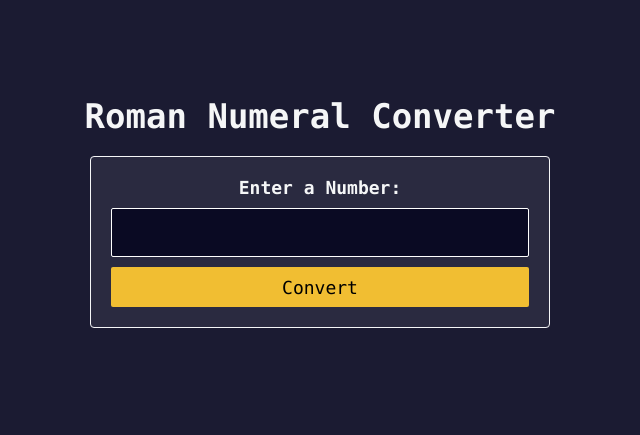
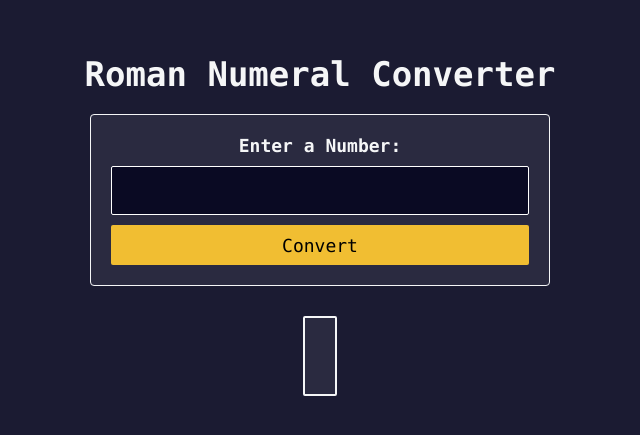
Before and after one commit to yymengduuu/Roman-Numeral-Converter, a plain HTML site: page index.html in a window 1280 px wide. Shown: the part 173-608 px from the top of the page, without its empty margins (320-960 px from the left). Drawn offline with Linux system fonts and the light colour scheme.

Commit message:
Update style.css

```diff
--- a/style.css
+++ b/style.css
@@ -81,8 +81,8 @@ h1 {
   text-align: center;
 }
 
-#result {
-  display: flex;
+#output {
+  display: inline-block;
   align-items: center;
   justify-content: center;
   font-size: 2rem;
```
